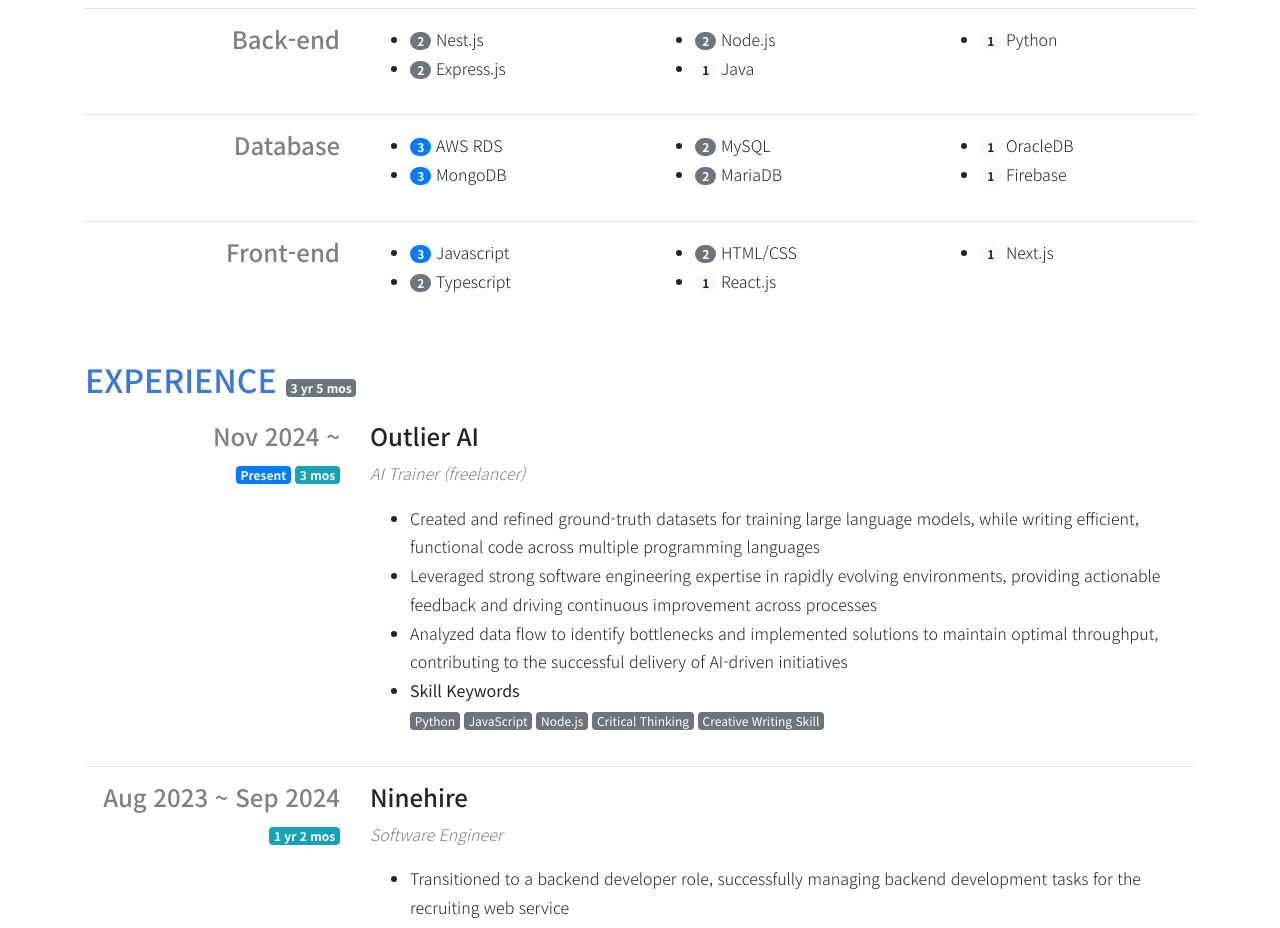
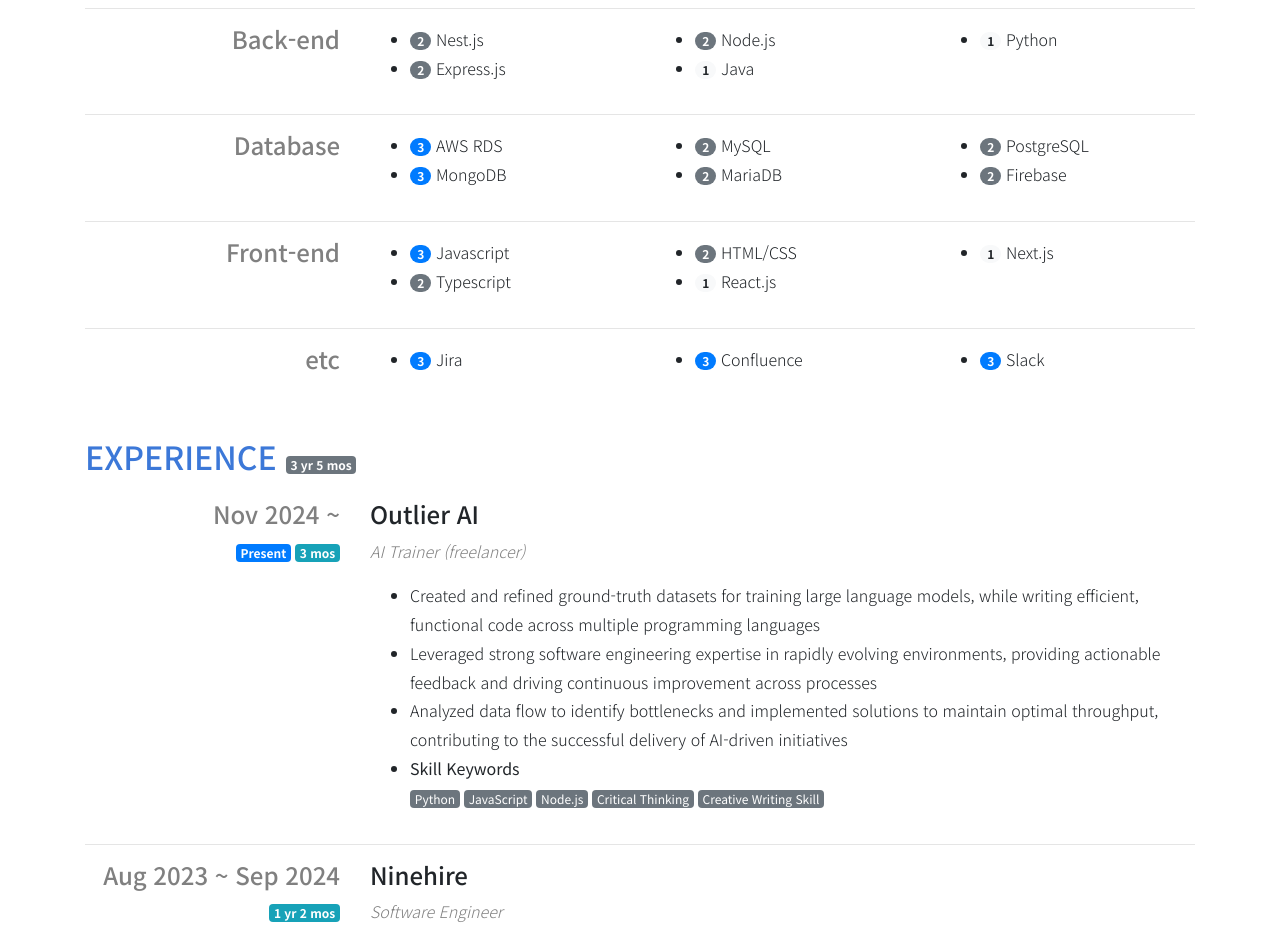
Before and after one commit to k7nsuy/portfolio, a Next.js app: page / in a window 1280 px wide. Shown: the part 940-1868 px from the top of the page. Built offline with nearby package versions, Linux system fonts and the light colour scheme.

Commit message:
new update
asdf

```diff
--- a/payload/skill.ts
+++ b/payload/skill.ts
@@ -92,12 +92,12 @@
       level: 2,
     },
     {
-      title: 'OracleDB',
-      level: 1,
+      title: 'PostgreSQL',
+      level: 2,
     },
     {
       title: 'Firebase',
-      level: 1,
+      level: 2,
     },
   ],
 };
@@ -128,14 +128,27 @@
   ],
 };
 
-// const etc: ISkill.Skill = {
-//   category: 'etc',
-//   items: [],
-// };
+const etc: ISkill.Skill = {
+  category: 'etc',
+  items: [
+    {
+      title: 'Jira',
+      level: 3,
+    },
+    {
+      title: 'Confluence',
+      level: 3,
+    },
+    {
+      title: 'Slack',
+      level: 3,
+    },
+  ],
+};
 
 const skill: ISkill.Payload = {
   disable: false,
-  skills: [DevOps, backend, database, frontend],
+  skills: [DevOps, backend, database, frontend, etc],
   tooltip: '1: Entry Level\n2: Junior Level\n3: Senior Level',
 };
 
```
